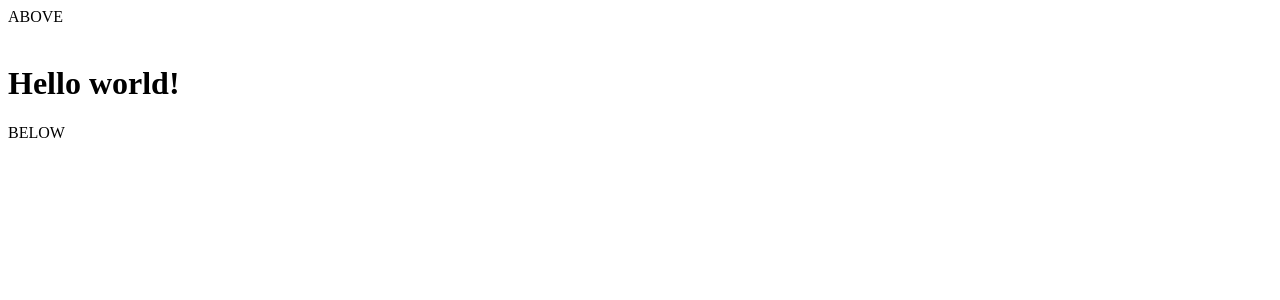
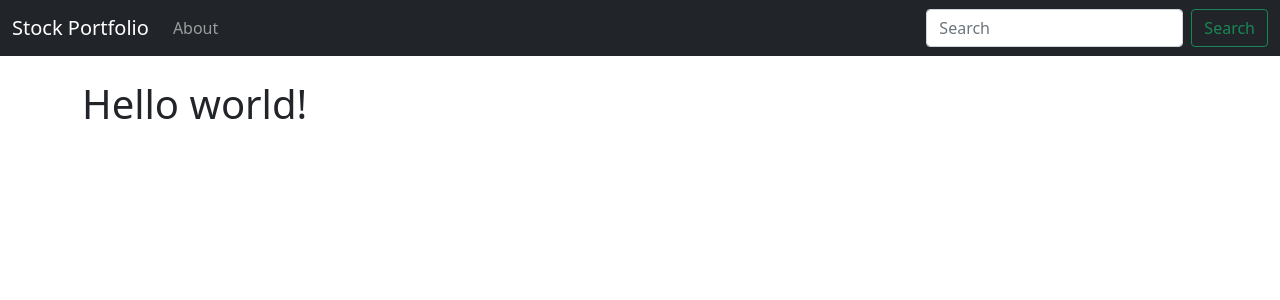
Before and after one commit to haikirei/djangostock, a Django app: page / in a window 1280 px wide. Shown: the top 300 px of the page. Run offline with Django 4.2, Linux system fonts and the light colour scheme.

Commit message:
added navbar

```diff
--- a/stocks/quotes/templates/base.html
+++ b/stocks/quotes/templates/base.html
@@ -1,7 +1,53 @@
+<!doctype html>
+<html lang="en">
+  <head>
+    <!-- Required meta tags -->
+    <meta charset="utf-8">
+    <meta name="viewport" content="width=device-width, initial-scale=1">
 
-ABOVE <br/><br/>
+    <!-- Bootstrap CSS -->
+    <link href="https://cdn.jsdelivr.net/npm/bootstrap@5.1.3/dist/css/bootstrap.min.css" rel="stylesheet" integrity="sha384-1BmE4kWBq78iYhFldvKuhfTAU6auU8tT94WrHftjDbrCEXSU1oBoqyl2QvZ6jIW3" crossorigin="anonymous">
 
-{% block content %}
-{% endblock %}
+    <title>Stock Portfolio</title>
+  </head>
+  <body>
 
-BELOW
+    <nav class="navbar navbar-expand-lg navbar-dark bg-dark">
+        <div class="container-fluid">
+          <a class="navbar-brand" href="/">Stock Portfolio</a>
+          <button class="navbar-toggler" type="button" data-bs-toggle="collapse" data-bs-target="#navbarSupportedContent" aria-controls="navbarSupportedContent" aria-expanded="false" aria-label="Toggle navigation">
+            <span class="navbar-toggler-icon"></span>
+          </button>
+          <div class="collapse navbar-collapse" id="navbarSupportedContent">
+            <ul class="navbar-nav me-auto mb-2 mb-lg-0">
+              <li class="nav-item">
+                <a class="nav-link" href="about.html">About</a>
+              </li>
+            </ul>
+            <form class="d-flex">
+              <input class="form-control me-2" type="search" placeholder="Search" aria-label="Search">
+              <button class="btn btn-outline-success" type="submit">Search</button>
+            </form>
+          </div>
+        </div>
+      </nav>
+
+    <div class="container">
+    <br/>
+    {% block content %}
+    {% endblock %}
+    </div>
+
+
+    <!-- Optional JavaScript; choose one of the two! -->
+
+    <!-- Option 1: Bootstrap Bundle with Popper -->
+    <script src="https://cdn.jsdelivr.net/npm/bootstrap@5.1.3/dist/js/bootstrap.bundle.min.js" integrity="sha384-ka7Sk0Gln4gmtz2MlQnikT1wXgYsOg+OMhuP+IlRH9sENBO0LRn5q+8nbTov4+1p" crossorigin="anonymous"></script>
+
+    <!-- Option 2: Separate Popper and Bootstrap JS -->
+    <!--
+    <script src="https://cdn.jsdelivr.net/npm/@popperjs/core@2.10.2/dist/umd/popper.min.js" integrity="sha384-7+zCNj/IqJ95wo16oMtfsKbZ9ccEh31eOz1HGyDuCQ6wgnyJNSYdrPa03rtR1zdB" crossorigin="anonymous"></script>
+    <script src="https://cdn.jsdelivr.net/npm/bootstrap@5.1.3/dist/js/bootstrap.min.js" integrity="sha384-QJHtvGhmr9XOIpI6YVutG+2QOK9T+ZnN4kzFN1RtK3zEFEIsxhlmWl5/YESvpZ13" crossorigin="anonymous"></script>
+    -->
+  </body>
+</html>
```
